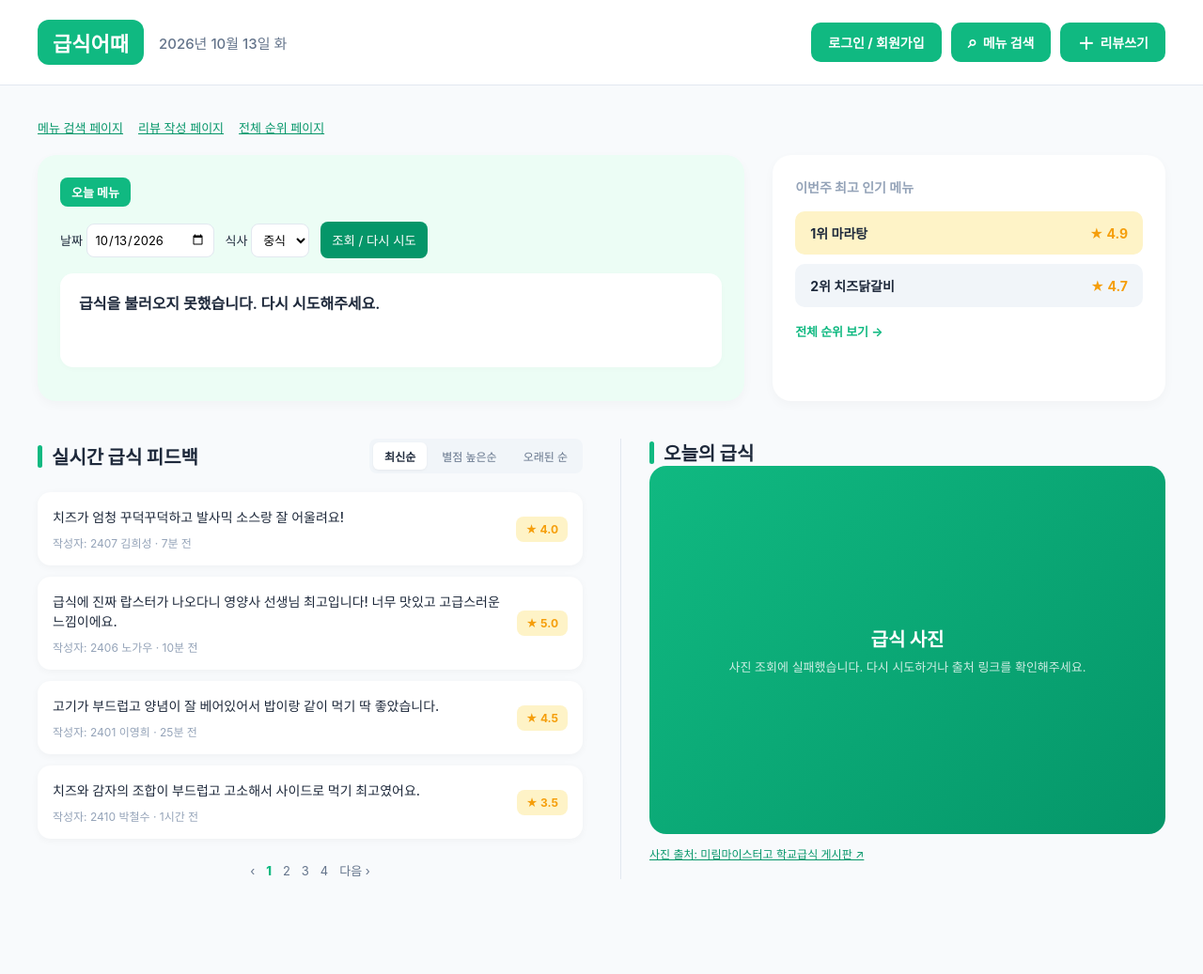
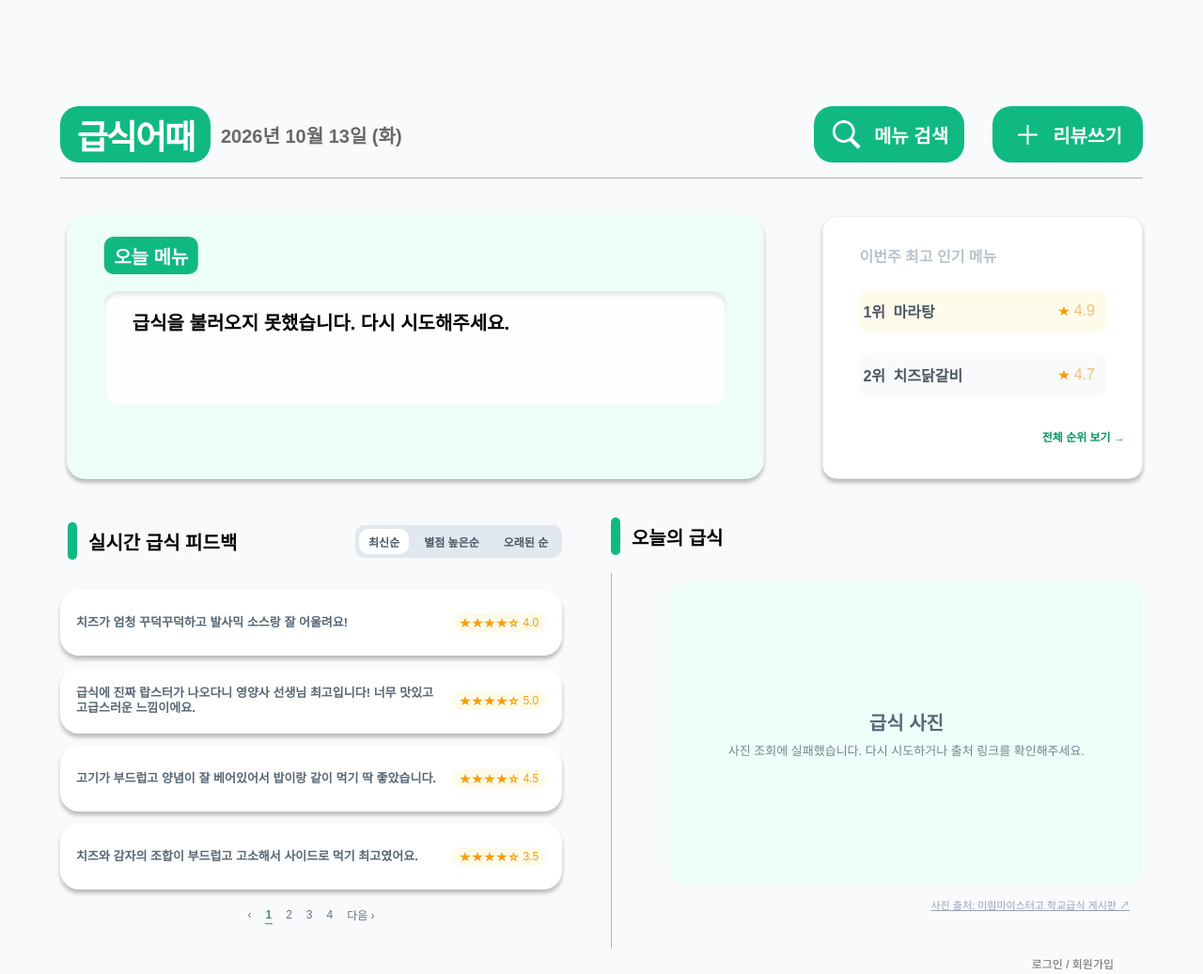
Before and after one commit to kimheesung655/2026_js_project, a website: page index.html in a window 1280 px wide. Shown: the whole page at 94% size. Before the commit the page ends 1006 px from the top, so only its background shows below. Drawn offline with Linux system fonts and the light colour scheme; no server answers.

Commit message:
Match main meal page to Figma layout and assets

```diff
--- a/index.html
+++ b/index.html
@@ -5,57 +5,50 @@
     <meta name="viewport" content="width=device-width, initial-scale=1.0">
     <title>급식어때</title>
     <link rel="stylesheet" href="style.css">
+    <link rel="stylesheet" href="main-design.css">
 </head>
-<body>
+<body class="main-page">
 
 <header class="header">
     <div class="header-inner">
         <div class="brand-area">
-            <a href="#" class="logo">급식어때</a>
-            <span class="today-date" id="todayDate"></span>
+            <a href="index.html" class="logo">급식어때</a>
+            <button class="today-date" id="mealPicker" aria-label="급식 날짜와 식사 선택" title="날짜·식사 선택"><span id="todayDate"></span></button>
         </div>
 
         <div class="header-actions">
-            <a href="login.html" class="header-btn">로그인 / 회원가입</a>
             <button class="header-btn" id="searchBtn">
-                <span class="icon">⌕</span>
+                <img class="search-icon" src="assets/figma/search.png" alt="">
                 메뉴 검색
             </button>
             <button class="header-btn" id="writeBtn">
-                <span class="plus">＋</span>
+                <img class="plus-icon" src="assets/figma/plus.png" alt="">
                 리뷰쓰기
             </button>
         </div>
     </div>
+    <div class="header-rule"><img src="assets/figma/header-line.svg" alt=""></div>
 </header>
 
 <main class="container">
-    <nav class="page-links" aria-label="서비스 페이지">
-        <a href="search.html">메뉴 검색 페이지</a>
-        <a href="write.html">리뷰 작성 페이지</a>
-        <a href="rank.html">전체 순위 페이지</a>
-    </nav>
 
     <!-- 상단 카드 영역 -->
     <section class="top-grid">
 
         <article class="today-menu-card">
             <span class="card-label">오늘 메뉴</span>
-            <form class="meal-controls" id="mealForm">
-                <label>날짜 <input type="date" id="mealDate" required></label>
-                <label>식사 <select id="mealType"><option value="1">조식</option><option value="2" selected>중식</option><option value="3">석식</option></select></label>
-                <button type="submit">조회 / 다시 시도</button>
-            </form>
 
             <p class="menu-text" id="mealMenu" aria-live="polite">
                 급식을 불러오는 중입니다.
             </p>
-            <p class="meal-calories" id="mealCalories"></p>
             <details id="mealDetails" hidden>
-                <summary>학교급식 식재료 원산지 및 영양표시</summary>
+                <summary>학교급식 식재료 원산지 및 영양표시제<img src="assets/figma/nutrition-line.svg" alt=""></summary>
+                <div class="nutrition-content">
+                <p class="meal-calories" id="mealCalories"></p>
                 <p>메뉴에 표시된 숫자는 알레르기 유발 식재료 번호입니다.</p>
                 <h3>원산지</h3><p id="mealOrigin"></p>
                 <h3>영양 정보</h3><p id="mealNutrition"></p>
+                </div>
             </details>
         </article>
 
@@ -64,12 +57,12 @@
 
             <div class="popular-item">
                 <span><strong>1위</strong> 마라탕</span>
-                <span class="popular-score">★ 4.9</span>
+                <span class="popular-score"><img src="assets/figma/star-popular.svg" alt="별점">4.9</span>
             </div>
 
             <div class="popular-item">
                 <span><strong>2위</strong> 치즈닭갈비</span>
-                <span class="popular-score">★ 4.7</span>
+                <span class="popular-score"><img src="assets/figma/star-second.svg" alt="별점">4.7</span>
             </div>
 
             <button class="rank-link" id="rankBtn">
@@ -135,7 +128,7 @@
 
             <div class="pagination">
                 <button>‹</button>
-                <button class="current">1</button>
+                <button class="current">1<img src="assets/figma/page-line.svg" alt=""></button>
                 <button>2</button>
                 <button>3</button>
                 <button>4</button>
@@ -145,6 +138,7 @@
 
         <!-- 오늘의 급식 -->
         <section class="food-section">
+            <div class="food-rule"><img src="assets/figma/divider.svg" alt=""></div>
             <div class="title-wrap food-title">
                 <span class="green-line"></span>
                 <h2>오늘의 급식</h2>
@@ -162,6 +156,17 @@
 
     </section>
 </main>
+<footer class="main-footer"><a href="login.html">로그인 / 회원가입</a></footer>
+
+<dialog id="mealDialog" aria-labelledby="mealDialogTitle">
+    <h2 id="mealDialogTitle">급식 날짜·식사 선택</h2>
+    <form class="meal-controls" id="mealForm">
+        <label>날짜 <input type="date" id="mealDate" required></label>
+        <label>식사 <select id="mealType"><option value="1">조식</option><option value="2" selected>중식</option><option value="3">석식</option></select></label>
+        <button type="submit">조회 / 다시 시도</button>
+        <button type="button" id="closeMealDialog">닫기</button>
+    </form>
+</dialog>
 
 <!-- 리뷰 상세 모달 -->
 <div class="modal hidden" id="reviewModal">
--- /dev/null
+++ b/main-design.css
@@ -0,0 +1,94 @@
+/* Figma 33:2 메인 화면. 다른 페이지의 팀원 스타일에는 영향을 주지 않습니다. */
+.main-page { max-width: 1440px; margin: 0 auto; background: #f8fafc; color: #000; font-family: 'Inria Sans', 'Arial', 'Malgun Gothic', sans-serif; }
+.main-page .header { padding-top: 113px; background: transparent; border: 0; }
+.main-page .header-inner { width: 1287px; max-width: none; height: 60px; margin: 0 0 0 58px; }
+.main-page .brand-area { gap: 11px; }
+.main-page .logo { width: 160px; height: 60px; padding: 0; display: grid; place-items: center; border-radius: 20px; font-size: 36px; font-weight: 700; letter-spacing: -2px; }
+.main-page .today-date { padding: 0; width: 185px; color: #686868; font-size: 20px; font-weight: 700; white-space: nowrap; }
+.main-page .header-actions { gap: 30px; }
+.main-page .header-btn { width: 160px; height: 60px; padding: 0; justify-content: center; gap: 12px; border-radius: 20px; font-size: 20px; font-weight: 700; }
+.main-page .search-icon { width: 35px; height: 35px; object-fit: contain; }
+.main-page .plus-icon { width: 30px; height: 25px; object-fit: contain; }
+.header-rule { width: 1280px; height: 1px; margin: 16px 0 0 65px; overflow: hidden; }
+.header-rule img { display: block; }
+.main-page .container { width: 1298px; max-width: none; margin: 40px 0 0 47px; }
+.main-page .top-grid { grid-template-columns: 830px 380px; gap: 88px; }
+.main-page .today-menu-card { min-height: 280px; padding: 22px 40px 34px; background: #edfdf7; border-radius: 20px; box-shadow: 0 4px 4px #00000040; transform: translateX(6.77px); }
+.main-page .card-label { width: 100px; height: 40px; padding: 0; display: grid; place-items: center; border-radius: 10px; font-size: 20px; }
+.main-page .menu-text { display: block; min-height: 120px; margin-top: 18px; padding: 22px 67px; background: #fcfffe; border-radius: 15px; color: #000; font-size: 20px; font-weight: 700; line-height: 1.25; box-shadow: inset 0 4px 4px #0000001a; }
+.main-page #mealMenu { white-space: normal; }
+.main-page #mealDetails { margin-top: 27px; text-align: right; line-height: normal; }
+.main-page #mealDetails summary { display: inline-block; position: relative; list-style: none; font-size: 14px; font-weight: 700; color: #b0b7c5; }
+.main-page #mealDetails summary::-webkit-details-marker { display: none; }
+.main-page #mealDetails summary img { position: absolute; left: 0; bottom: -1px; }
+.nutrition-content { position: absolute; top: calc(100% + 8px); left: 40px; right: 40px; z-index: 10; max-height: 400px; overflow: auto; padding: 24px; background: white; border: 1px solid #ebeff4; border-radius: 15px; text-align: left; line-height: 1.7; box-shadow: 0 8px 24px #0002; }
+.main-page .popular-card { min-height: 280px; padding: 30px 38px; border: 1px solid #ebeff4; border-radius: 15px; box-shadow: 0 4px 4px #00000040; }
+.main-page .popular-card h2 { margin-bottom: 22px; color: #bbc2ca; font-size: 16px; line-height: 25px; }
+.main-page .popular-item { height: 46px; padding: 0 12px 0 4px; margin-bottom: 22px; font-size: 16px; color: #4d5663; background: #f8fafc; }
+.main-page .popular-item:first-of-type { background: #fffbeb; }
+.main-page .popular-item strong { margin-right: 4px; }
+.main-page .popular-score { display: flex; align-items: center; gap: 5px; color: #f6be76; font-weight: 400; }
+.main-page .rank-link { margin: 34px -20px 0 auto; font-size: 12px; color: #059669; }
+.main-page .bottom-grid { grid-template-columns: 600px 640px; gap: 58px; margin-top: 41px; }
+.main-page .section-heading { height: 40px; margin: 5px 36px 32px 8px; gap: 12px; }
+.main-page .green-line { width: 10px; height: 40px; border-radius: 20px; flex-shrink: 0; }
+.main-page .title-wrap { gap: 12px; }
+.main-page .title-wrap h2 { color: #000; font-size: 24px; font-weight: 700; white-space: nowrap; }
+.main-page .sort-buttons { width: 220px; height: 35px; padding: 4px; gap: 6px; border-radius: 10px; background: #e2e8f0; }
+.main-page .sort-btn { flex-shrink: 0; padding: 0 10px; border-radius: 10px; font-size: 12px; color: #4d5663; font-weight: 700; }
+.main-page .sort-btn.active { box-shadow: none; }
+.main-page .review-card { min-height: 70px; height: 70px; margin-bottom: 13px; padding: 17px; grid-template-columns: minmax(0, 1fr) 100px 149px; grid-template-rows: 1fr; column-gap: 16px; align-items: center; border-radius: 20px; box-shadow: 0 4px 4px #00000040; }
+.main-page .review-text { color: #586877; font-size: 13px; font-weight: 700; line-height: 1.25; overflow: hidden; display: -webkit-box; -webkit-line-clamp: 2; -webkit-box-orient: vertical; }
+.main-page .review-rating { grid-column: 2; grid-row: 1; height: 20px; padding: 0 5px; display: flex; align-items: center; justify-content: center; gap: 1px; background: #fffbeb; border-radius: 30px; }
+.main-page .review-rating b { font-size: 12px; font-weight: 400; margin-left: 3px; color: #f59e0b; }
+.main-page .review-meta { grid-column: 3; grid-row: 1; margin: 0; color: #cfd0da; font-size: 11px; white-space: nowrap; }
+.main-page .pagination { margin-top: 18px; gap: 15px; }
+.main-page .pagination button { font-size: 12px; }
+.main-page .pagination .current { position: relative; color: #4f936c; }
+.main-page .pagination .current img { position: absolute; bottom: -3px; left: 0; }
+.main-page .food-section { position: relative; border: 0; padding-left: 0; }
+.main-page .food-title { height: 40px; margin-bottom: 27px; }
+.food-rule { position: absolute; top: 59px; left: 0; width: 1px; height: 400px; }
+.food-rule img { position: absolute; top: 0; left: 1px; transform-origin: 0 0; transform: rotate(90deg); }
+.main-page .meal-photo { width: 563px; height: 364px; aspect-ratio: auto; margin-left: 63px; border-radius: 20px; box-shadow: none; }
+.main-page #mealImage { object-fit: cover; }
+.main-page .photo-source { margin: 12px 14px 0 63px; text-align: right; font-size: 11px; color: #99a3b6; }
+.main-page .meal-placeholder { background: #edfdf7; color: #586877; }
+.main-page .meal-placeholder span { text-shadow: none; }
+.main-footer { margin: 35px 95px 24px 47px; text-align: right; color: #686868; font-size: 12px; }
+#mealDialog { margin: auto; max-width: calc(100% - 32px); width: 440px; padding: 28px; border: 1px solid #ebeff4; border-radius: 20px; color: #4d5663; }
+#mealDialog::backdrop { background: #0005; }
+#mealDialog h2 { font-size: 20px; }
+#mealDialog .meal-controls { flex-direction: column; align-items: stretch; }
+#mealDialog label { display: flex; align-items: center; justify-content: space-between; }
+.main-page :focus-visible { outline: 2px solid #059669; outline-offset: 4px; }
+@media (max-width: 1350px) {
+  .main-page .header-inner { width: auto; max-width: none; margin: 0 5%; }
+  .header-rule { width: 90%; margin-left: 5%; }
+  .main-page .container { width: 90%; margin-left: 5%; }
+  .main-page .top-grid { grid-template-columns: minmax(0, 2.18fr) minmax(0, 1fr); gap: 6%; }
+  .main-page .bottom-grid { grid-template-columns: minmax(0, 1fr) minmax(0, 1.06fr); gap: 4.5%; }
+  .main-page .meal-photo { width: calc(100% - 63px); height: auto; aspect-ratio: 563 / 364; }
+  .main-page .review-card { grid-template-columns: minmax(0, 1fr) 100px; }
+  .main-page .review-meta { display: none; }
+  .main-page .section-heading { margin-right: 0; }
+  .main-page .title-wrap h2 { font-size: 20px; }
+  .main-page .menu-text { padding: 22px 30px; }
+}
+@media (max-width: 950px) {
+  .main-page .header { padding-top: 36px; }
+  .main-page .header-inner { height: auto; gap: 20px; flex-wrap: wrap; }
+  .main-page .logo { width: 130px; height: 50px; font-size: 28px; }
+  .main-page .today-date { width: auto; font-size: 16px; }
+  .main-page .header-actions { gap: 12px; }
+  .main-page .header-btn { width: 145px; height: 50px; font-size: 17px; }
+  .main-page .top-grid, .main-page .bottom-grid { grid-template-columns: 1fr; gap: 32px; }
+  .main-page .today-menu-card { padding: 22px 24px 36px; }
+  .main-page .menu-text { padding: 22px; font-size: 18px; }
+  .main-page .review-card { grid-template-columns: minmax(0, 1fr) 100px; }
+  .main-page .section-heading { height: auto; margin-left: 0; flex-wrap: wrap; }
+  .main-page .meal-photo { margin-left: 0; width: 100%; }
+  .main-page .photo-source { margin-left: 0; }
+  .food-rule, .header-rule { display: none; }
+  .main-footer { margin: 30px 5%; }
+}
--- a/meal.js
+++ b/meal.js
@@ -11,6 +11,9 @@
   const photoStatus = document.getElementById('photoStatus');
   const source = document.getElementById('photoSource');
   const board = 'https://www.e-mirim.hs.kr/schoollife/food.do';
+  const dialog = document.getElementById('mealDialog');
+  document.getElementById('mealPicker')?.addEventListener('click', () => dialog.showModal());
+  document.getElementById('closeMealDialog')?.addEventListener('click', () => dialog.close());
   const parts = new Intl.DateTimeFormat('en-US', { timeZone: 'Asia/Seoul', year: 'numeric', month: '2-digit', day: '2-digit' }).formatToParts(new Date());
   const part = name => parts.find(item => item.type === name).value;
   dateInput.value = `${part('year')}-${part('month')}-${part('day')}`;
@@ -34,9 +37,11 @@
     const date = dateInput.value;
     const mealName = typeInput.selectedOptions[0].textContent;
     const query = new URLSearchParams({ date, mealType: typeInput.value });
+    const displayDate = new Date(`${date}T12:00:00+09:00`);
+    const weekday = new Intl.DateTimeFormat('ko-KR', { timeZone: 'Asia/Seoul', weekday: 'short' }).format(displayDate);
     document.getElementById('todayDate').textContent = new Intl.DateTimeFormat('ko-KR', {
-      timeZone: 'Asia/Seoul', year: 'numeric', month: 'long', day: 'numeric', weekday: 'short'
-    }).format(new Date(`${date}T12:00:00+09:00`));
+      timeZone: 'Asia/Seoul', year: 'numeric', month: 'long', day: 'numeric'
+    }).format(displayDate) + ` (${weekday})`;
     menu.textContent = `${mealName} 메뉴를 불러오는 중입니다.`;
     details.hidden = true;
     document.getElementById('mealCalories').textContent = '';
@@ -55,7 +60,7 @@
     await Promise.allSettled([
       request('/api/meal', query, signal).then(({ meal }) => {
         if (current !== generation) return;
-        menu.textContent = meal ? lines(meal.menu) : `${date} ${mealName} 급식 정보가 없습니다.`;
+        menu.textContent = meal ? lines(meal.menu).split('\n').join(', ') : `${date} ${mealName} 급식 정보가 없습니다.`;
         if (!meal) return;
         document.getElementById('mealCalories').textContent = meal.calories || '';
         document.getElementById('mealOrigin').textContent = lines(meal.origin);
@@ -89,7 +94,7 @@
       })
     ]);
   }
-  form.addEventListener('submit', event => { event.preventDefault(); load(); });
+  form.addEventListener('submit', event => { event.preventDefault(); if (!form.reportValidity()) return; dialog?.close(); load(); });
   dateInput.addEventListener('change', load);
   typeInput.addEventListener('change', load);
   load();
--- a/script.js
+++ b/script.js
@@ -93,11 +93,25 @@ function renderReviews(data) {
         card.className = "review-card";
         card.dataset.id = review.id;
 
-        card.innerHTML = `
-            <p class="review-text">${review.text}</p>
-            <span class="review-rating">★ <b>${review.rating.toFixed(1)}</b></span>
-            <span class="review-meta">작성자: ${review.author} · ${review.time}</span>
-        `;
+        const text = document.createElement('p');
+        text.className = 'review-text';
+        text.textContent = review.text;
+        const rating = document.createElement('span');
+        rating.className = 'review-rating';
+        rating.setAttribute('aria-label', `별점 ${review.rating.toFixed(1)}점`);
+        for (let index = 0; index < 5; index++) {
+            const star = document.createElement('img');
+            star.src = index === 4 ? 'assets/figma/star-last.svg' : 'assets/figma/star-review.svg';
+            star.alt = '';
+            rating.appendChild(star);
+        }
+        const score = document.createElement('b');
+        score.textContent = review.rating.toFixed(1);
+        rating.appendChild(score);
+        const meta = document.createElement('span');
+        meta.className = 'review-meta';
+        meta.textContent = `작성자: ${review.author} · ${review.time}`;
+        card.append(text, rating, meta);
 
         card.addEventListener("click", () => openModal(review.id));
         reviewListContainer.appendChild(card);
--- a/server.mjs
+++ b/server.mjs
@@ -7,6 +7,11 @@ const files = { '/': ['index.html', 'text/html'], '/index.html': ['index.html',
   '/login.html': ['login.html', 'text/html'], '/search.html': ['search.html', 'text/html'],
   '/rank.html': ['rank.html', 'text/html'], '/write.html': ['write.html', 'text/html'],
   '/script.js': ['script.js', 'text/javascript'], '/meal.js': ['meal.js', 'text/javascript'] };
+files['/main-design.css'] = ['main-design.css', 'text/css'];
+for (const asset of ['plus.png', 'search.png', 'star-popular.svg', 'star-second.svg',
+  'star-review.svg', 'star-last.svg', 'divider.svg', 'header-line.svg', 'nutrition-line.svg', 'page-line.svg']) {
+  files[`/assets/figma/${asset}`] = [`assets/figma/${asset}`, asset.endsWith('.svg') ? 'image/svg+xml' : 'image/png'];
+}
 const cache = new Map();
 function send(res, status, data) {
   res.writeHead(status, { 'Content-Type': 'application/json; charset=utf-8', 'Cache-Control': 'no-store' });
```
Also changed, not shown: README.md, assets/figma/divider.svg (added), assets/figma/header-line.svg (added), assets/figma/nutrition-line.svg (added), assets/figma/page-line.svg (added), assets/figma/plus.png (added), assets/figma/search.png (added), assets/figma/star-last.svg (added), assets/figma/star-popular.svg (added), assets/figma/star-review.svg (added), assets/figma/star-second.svg (added), 1 other file.
